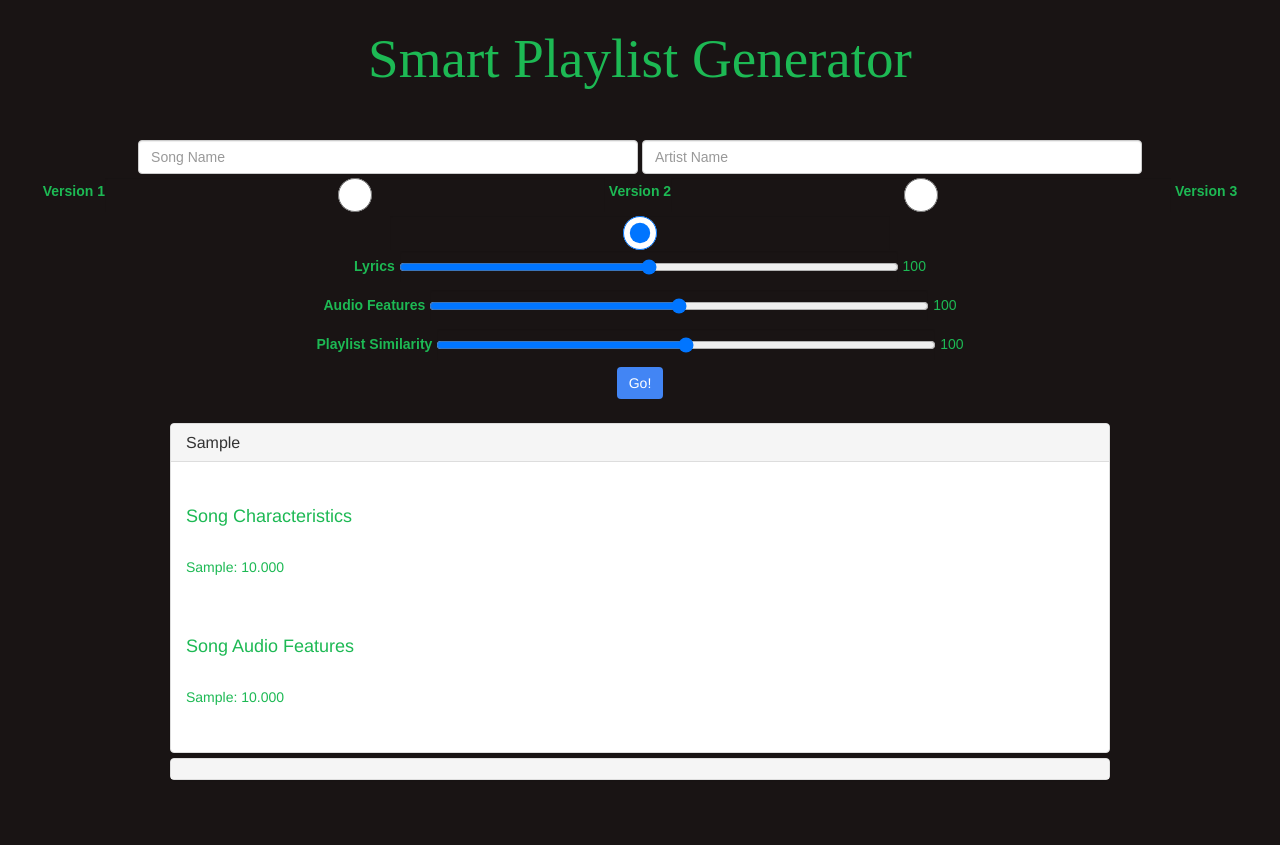
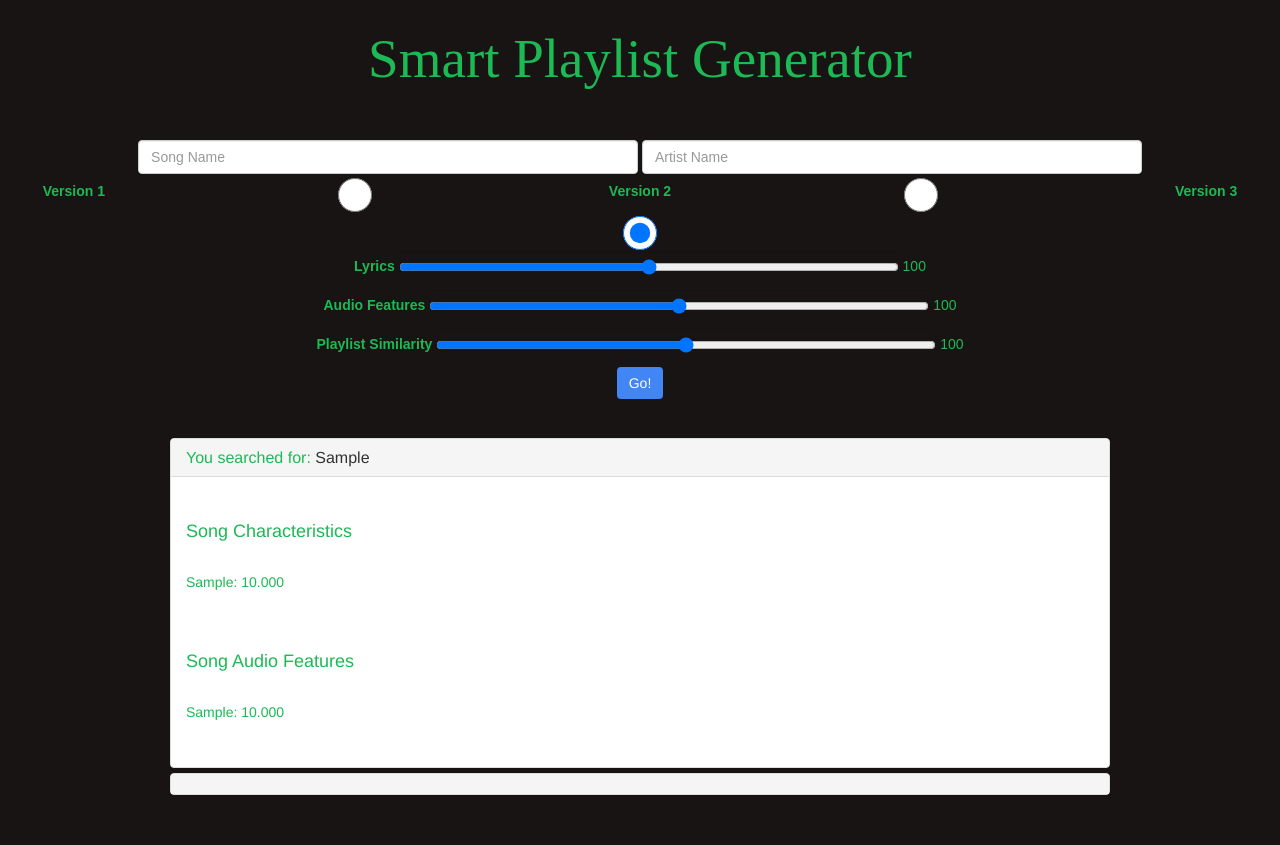
Before and after one commit to cbbyrnes4/cs4300sp2017-smart-playlist, a Django app: template smartplaylist/smart_playlist/templates/smart_playlist/base.html in a window 1280 px wide. Shown: the part 193-1038 px from the top of the page. Before the commit the page ends 973 px from the top, so only its background shows below. Run offline with Django 3.2, Linux system fonts and the light colour scheme; tables that the repository leaves empty hold one stand-in row (values such as "Sample post"); the template is opened without the code that fills it: values that come from a table or form of the project are taken from there, most other values are stand-ins (such as "Sample title", 1, 10 or a date in 2020); some libraries are stand-ins or nearby versions.

Commit message:
differentiated query in results

```diff
--- a/smartplaylist/smart_playlist/static/smart_playlist/main.css
+++ b/smartplaylist/smart_playlist/static/smart_playlist/main.css
@@ -49,7 +49,7 @@
 }
 
 * {
-	color:#1DB954;
+	color: #1DB954;
 }
 
 td { border-top: #ccc 1px solid; padding: 10px; overflow:hidden; display: table-cell;}
@@ -57,6 +57,10 @@ table {
 	margin: ;
 }
 
-#results {
-	color: white;
+.container {
+	padding: 15px;
 }
+
+#query {
+	color: #1DB954;
+}
--- a/smartplaylist/smart_playlist/templates/smart_playlist/base.html
+++ b/smartplaylist/smart_playlist/templates/smart_playlist/base.html
@@ -79,7 +79,7 @@
             <div class="panel panel-default">
               <div class="panel-heading">
                 <h4 class="panel-title">
-                  <a data-toggle="collapse" data-parent="#accordion" href="#collapse0">{{ query_song }}</a>
+                  <a data-toggle="collapse" data-parent="#accordion" href="#collapse0"><span id="query">You searched for: </span>{{ query_song }}</a>
                 </h4>
               </div>
               <div id="collapse0" class="panel-collapse collapse in">
```
